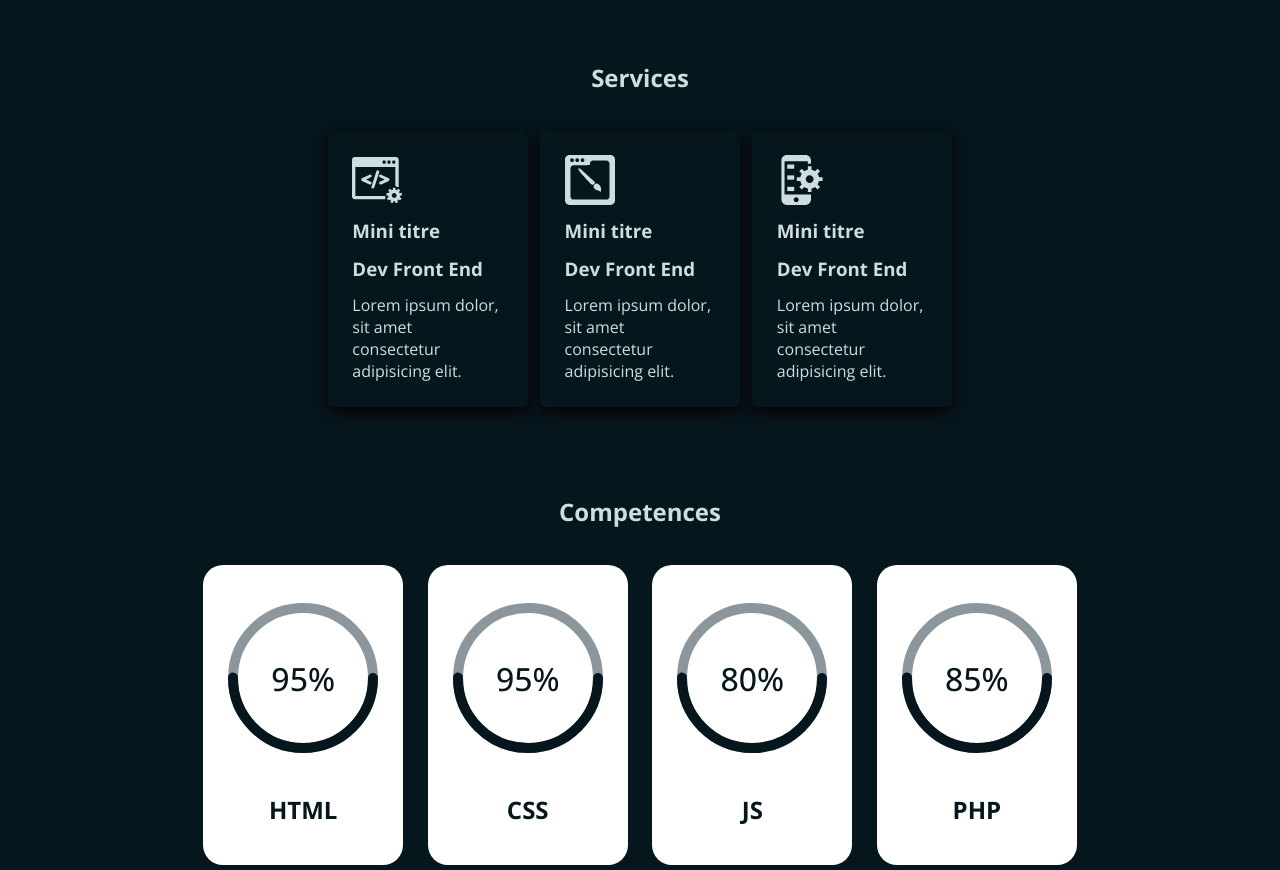
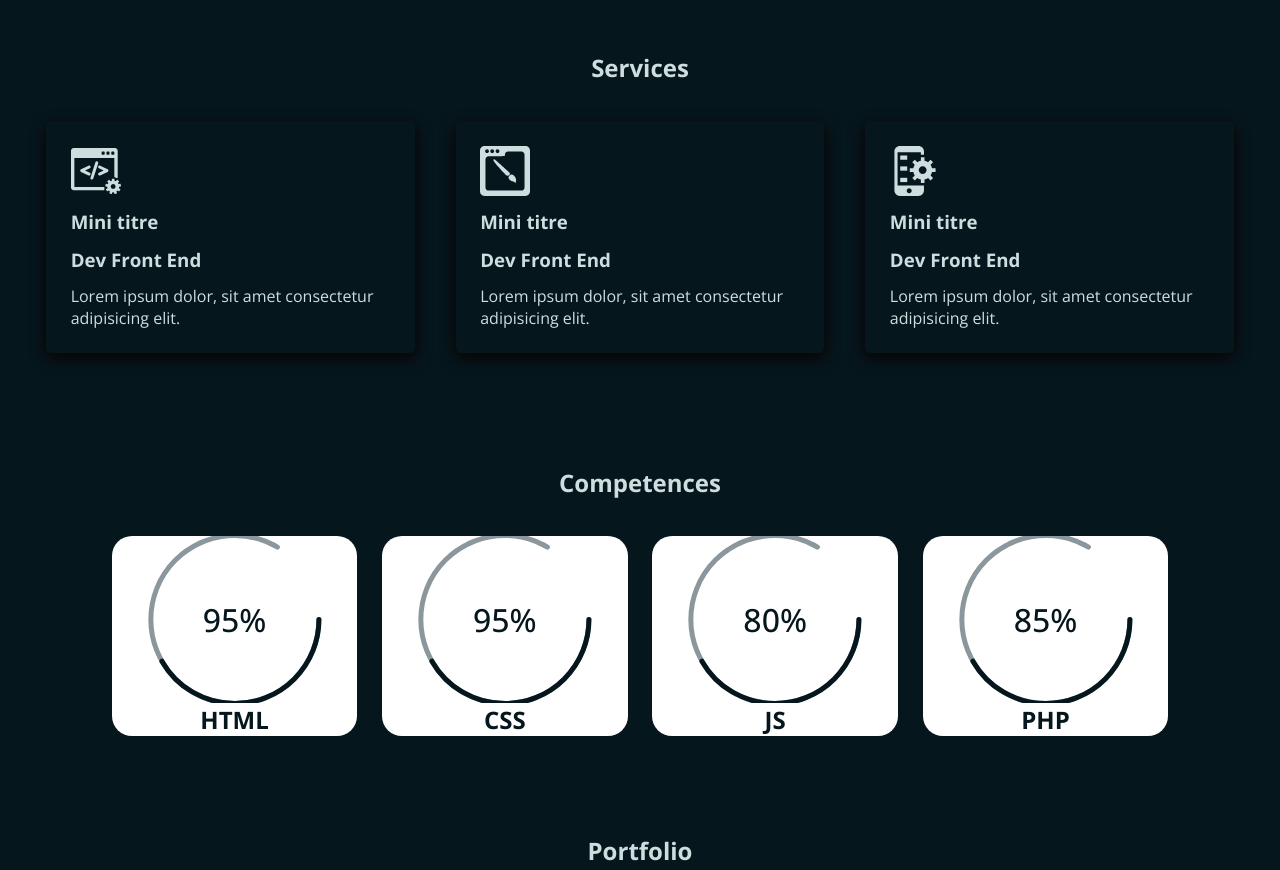
Before and after one commit to athanase25537/WCC-S3, a plain HTML site: page index.html in a window 1280 px wide. Shown: the part 1491-2361 px from the top of the page. Drawn offline with Linux system fonts and the light colour scheme.

Commit message:
debut responsivite

```diff
--- a/index.html
+++ b/index.html
@@ -6,6 +6,7 @@
     <title>Portfolio</title>
     <link rel="stylesheet" href="src/css/style.css">
     <link rel="stylesheet" href="src/css/animation.css">
+    <link rel="stylesheet" href="src/css/responsive.css">
 </head>
 <body>
     <div id="particles-js">
@@ -136,12 +137,14 @@
             </div>
         </section>
         <section id="competences">
+            <div id="particles-js">
+            </div>
             <h1>Competences</h1>
             <div class="box hidden">
                 <div class="pourcent">
                     <svg class="svg">
-                        <circle cx="70px" cy="70px" r="70px"></circle>
-                        <circle cx="70px" cy="70px" r="70px"></circle>
+                        <circle cx="50%" cy="50%" r="40%"></circle>
+                        <circle cx="50%" cy="50%" r="40%"></circle>
                      </svg>
                      <span>95%</span>
                 </div>
@@ -151,8 +154,8 @@
             <div class="box hidden">
                 <div class="pourcent">
                     <svg class="svg">
-                        <circle cx="70px" cy="70px" r="70px"></circle>
-                        <circle cx="70px" cy="70px" r="70px"></circle>
+                        <circle cx="50%" cy="50%" r="40%"></circle>
+                        <circle cx="50%" cy="50%" r="40%"></circle>
                      </svg>
                      <span>95%</span>
                 </div>
@@ -162,8 +165,8 @@
             <div class="box hidden">
                 <div class="pourcent">
                     <svg class="svg">
-                        <circle cx="70px" cy="70px" r="70px"></circle>
-                        <circle cx="70px" cy="70px" r="70px"></circle>
+                        <circle cx="50%" cy="50%" r="40%"></circle>
+                        <circle cx="50%" cy="50%" r="40%"></circle>
                      </svg>
                      <span>80%</span>
                 </div>
@@ -173,8 +176,8 @@
             <div class="box hidden">
                 <div class="pourcent">
                     <svg class="svg">
-                        <circle cx="70px" cy="70px" r="70px"></circle>
-                        <circle cx="70px" cy="70px" r="70px"></circle>
+                        <circle cx="50%" cy="50%" r="40%"></circle>
+                        <circle cx="50%" cy="50%" r="40%"></circle>
                      </svg>
                      <span>85%</span>
                 </div>
--- /dev/null
+++ b/src/css/responsive.css
@@ -0,0 +1,37 @@
+@media screen and (max-width: 800px) {
+    body{
+    }
+
+    section#main{
+        flex-direction: column-reverse;
+        width: 100%;
+    }
+
+    section#main .article, section#main .img{
+        width: 100%;
+        height: auto;
+    }
+
+    section#about .article,
+    section#about .img{
+        width: 100%;
+    }
+}
+@media screen and (max-width: 630px) {
+    header{
+        /* background-color: red; */
+    }
+
+    header ul{
+
+    }
+}
+@media screen and (max-width: 500px){
+    section#services .item{
+        width: 100%;
+    }
+
+    section#competences .box{
+        /* width: 45%; */
+    }
+}
--- a/src/css/style.css
+++ b/src/css/style.css
@@ -55,7 +55,7 @@ header ul li{
 header ul li a{
     position: relative;
     color: var(--fourth);
-    font-size: 20px;
+    font-size: 1em;
     letter-spacing: .5px;
 }
 
@@ -109,7 +109,6 @@ section#main h1 .sec-text{
 }
 
 section#main .img{
-    background-image: url(../img/1.png);
     background-repeat: no-repeat;
     background-position: 50% 50%;
 }
@@ -144,7 +143,6 @@ section#competences{
     align-items: center;
     gap: 2%;
     flex-wrap: wrap;
-    /* background-color: var(--main); */
 }
 
 section#competences > h1,
@@ -160,30 +158,34 @@ section#experience > h1{
 
 .box{
     background-color: #fff;
-    width: 200px;
-    height: 300px;
+    width: 20%;
+    min-width: 150px;
+    height: 200px;
     display: flex;
     justify-content: center;
     align-items: center;
     flex-direction: column;
     border-radius: 20px;
+    margin-bottom: 10px;
 }
 
 .pourcent{
     position: relative;
+    width: 100%;
+    height: 100%;
 }
+
 
 
 .svg{
     display: block;
-    height: 150px;
-    width: 150px;
+    height: 100%;
+    width: 100%;
 }
 .svg circle{
     fill: none;
     stroke: var(--main);
-    stroke-width: 10px;
-    transform: translate(5px, 5px);
+    stroke-width: 5px;
     stroke-dasharray: 440;
     stroke-dashoffset: 440;
     stroke-linecap: round;
@@ -196,7 +198,6 @@ section#experience > h1{
 
 .box h1{
     color: var(--main);
-    margin-top: 20%;
 }
 .box.hidden{
     transform: translate(0, 0);
@@ -223,20 +224,21 @@ section#experience > h1{
 
 section#services{
     display: flex;
-    justify-content: center;
+    justify-content: space-around;
     align-items: center;
-    gap: 1%;
     padding: 2%;
 }
 
 section#services .item{
     display: flex;
     flex-direction: column;
-    justify-content: center;
-    width: 200px;
+    justify-content: space-around;
+    width: 30%;
+    min-width: 150px;
     height: auto;
     border-radius: 5px;
     padding: 2%;
+    margin-bottom: 2%;
     gap: 13px;
     background-color: var(--main);
     box-shadow: rgb(10, 2, 2) 0px 5px 15px;
```
